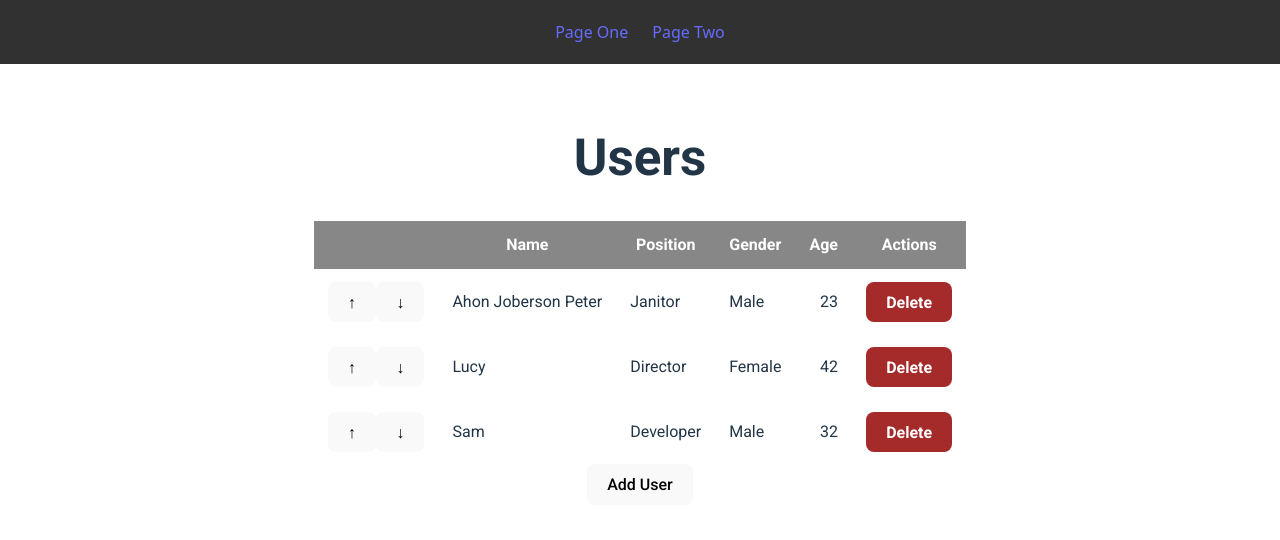
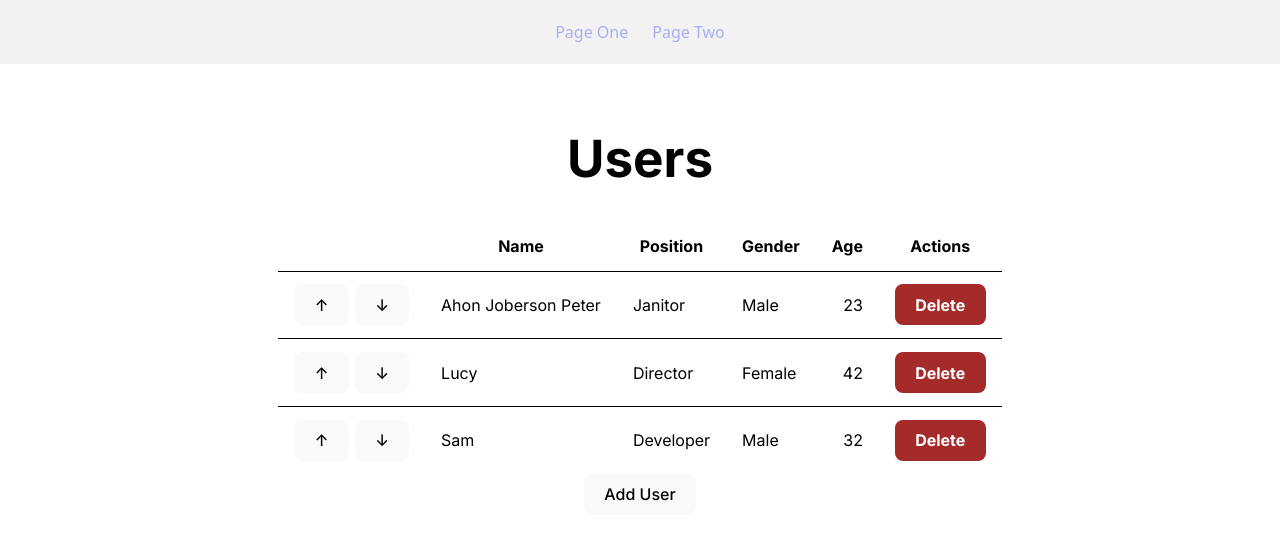
Before and after one commit to Frosselly/peplink-task, a React (Vite) app: page / in a window 1280 px wide. Shown: the top 540 px of the page. Built offline with nearby package versions, Linux system fonts and the light colour scheme.

Commit message:
chore: styling adjustments

```diff
--- a/src/App.css
+++ b/src/App.css
@@ -1,31 +1,32 @@
-@import url('https://fonts.googleapis.com/css2?family=Roboto:ital,wght@0,100;0,300;0,400;0,500;0,700;0,900;1,100;1,300;1,400;1,500;1,700;1,900&display=swap');
-
+@import url('https://fonts.googleapis.com/css2?family=Inter:ital,opsz,wght@0,14..32,100..900;1,14..32,100..900&display=swap');
 main {
   max-width: 1280px;
   margin: 0 auto;
   padding: 2rem;
   text-align: center;
-  font-family: 'Roboto';
+  font-family: 'Inter';
   display: flex;
   place-items: center;
   justify-content: center;
   flex-direction: column;
 }
 
+/* Page One */
 table {
   border-collapse: collapse;
   font-size: 1rem;
 }
 
 thead {
-  background-color: #878787;
+  background-color: #757575;
   color: white;
 }
 
 th,
 td {
-  padding: 12px 14px;
+  padding: 0.8rem 1rem;
 }
+
 th {
   user-select: none;
 }
@@ -43,19 +44,30 @@ td:nth-last-of-type(2) {
   text-align: right;
 }
 
+td:first-child > div {
+  display: flex;
+  gap: 0.4rem;
+}
+
+/* Form */
+
 .formContainer {
   position: absolute;
   background-color: white;
-  padding: 24px;
-  margin: 0 auto;
+  padding: 2rem;
   color: black;
   border-radius: 4px;
+  margin-top: 50vh;
+}
+
+.formContainer h3 {
+  margin-bottom: 0.6rem;
 }
 
 form {
   display: flex;
   flex-direction: column;
-  gap: 14px;
+  gap: 0.6rem;
   width: 300px;
   justify-content: center;
   align-items: center;
@@ -69,29 +81,30 @@ label {
   display: block;
   text-align: start;
   width: 100%;
-  font-size: 16px;
+  font-size: 0.85rem;
+  padding-bottom: 0.1rem;
+  padding-left: 0.1rem;
 }
 
 input {
-  padding: 6px 6px;
+  padding: 0.4rem;
   width: 100%;
   box-sizing: border-box;
   background-color: white;
-  border: 0.4px solid rgb(38, 38, 38);
-  border-radius: 2px;
+  border: 1px solid hsl(0, 0%, 50%);
+  border-radius: 4px;
   color: black;
-  font-size: 16px;
+  font-size: 1.2rem;
 }
 
 input:focus {
   outline: none;
   border: 2px solid rgb(38, 38, 38);
-  border-radius: 2px;
 }
 
 .errMsg {
   color: red;
-  font-size: 14px;
+  font-size: 0.8rem;
 }
 
 form .btnContainer {
@@ -100,11 +113,14 @@ form .btnContainer {
   justify-content: flex-end;
 }
 
+/* Page Two */
+
 .infoPage {
   text-align: left;
   display: flex;
   flex-direction: column;
   gap: 22px;
+  width: 800px;
 }
 
 img {
@@ -127,7 +143,7 @@ img {
 .quote {
   background-color: hsl(0, 0%, 10%);
   padding: 20px 20px 20px 40px;
-  font-size: 18px;
+  font-size: 1.2rem;
 }
 
 .extraData {
@@ -145,15 +161,26 @@ h3 {
 }
 
 .extraData div {
-  font-size: 14px;
+  font-size: 0.8rem;
   font-weight: bold;
 }
 
 .extraData .label {
   font-weight: normal;
-  font-size: 16px;
+  font-size: 0.9rem;
   color: hsl(0, 0%, 61%);
 }
+
+.updateData > div {
+  display: flex;
+  gap: 1ch;
+}
+
+.updateData > div > div:first-child {
+  color: hsl(0, 0%, 61%);
+}
+
+/* Nav */
 
 nav {
   background-color: rgb(49, 49, 49);
@@ -168,3 +195,24 @@ nav {
   color: white;
   font-weight: bold;
 }
+
+@media (prefers-color-scheme: light) {
+  * {
+    color: rgb(0, 0, 0);
+  }
+  thead {
+    background-color: #ffffff;
+  }
+  td {
+    text-align: left;
+    border-top: 1px solid rgb(0, 0, 0);
+  }
+  .extraData,
+  .quote {
+    background-color: hsl(0, 0%, 95%);
+  }
+
+  nav {
+    background-color: hsl(0, 0%, 95%);
+  }
+}
--- a/src/index.css
+++ b/src/index.css
@@ -15,11 +15,11 @@
 
 a {
   font-weight: 500;
-  color: #646cff;
+  color: #aaaef6;
   text-decoration: inherit;
 }
 a:hover {
-  color: #535bf2;
+  color: #ffffff;
 }
 
 body {
@@ -61,4 +61,7 @@ button:focus-visible {
   button {
     background-color: #f9f9f9;
   }
+  button:hover {
+    border-color: #646cff;
+  }
 }
--- a/src/pages/PageOne.tsx
+++ b/src/pages/PageOne.tsx
@@ -139,8 +139,12 @@ function PageOne() {
                 return (
                   <tr key={index}>
                     <td>
-                      <button onClick={() => moveRow(index, 'up')}>↑</button>
-                      <button onClick={() => moveRow(index, 'down')}>↓</button>
+                      <div>
+                        <button onClick={() => moveRow(index, 'up')}>↑</button>
+                        <button onClick={() => moveRow(index, 'down')}>
+                          ↓
+                        </button>
+                      </div>
                     </td>
                     <td>{user.name}</td>
                     <td>{user.position}</td>
--- a/src/pages/PageTwo.tsx
+++ b/src/pages/PageTwo.tsx
@@ -92,9 +92,15 @@ function PageTwo() {
                 <a href={data.url}>{data.url}</a>
               </div>
             </div>
-            <div>
-              <div>Next page update: {time}s</div>
-              <div>Last page update: {formatDate(lastUpdate)}</div>
+            <div className="updateData">
+              <div>
+                <div>Next page update:</div>
+                <div>{time}s</div>
+              </div>
+              <div>
+                <div>Last page update:</div>
+                <div>{formatDate(lastUpdate)}</div>
+              </div>
             </div>
           </>
         )}
```
